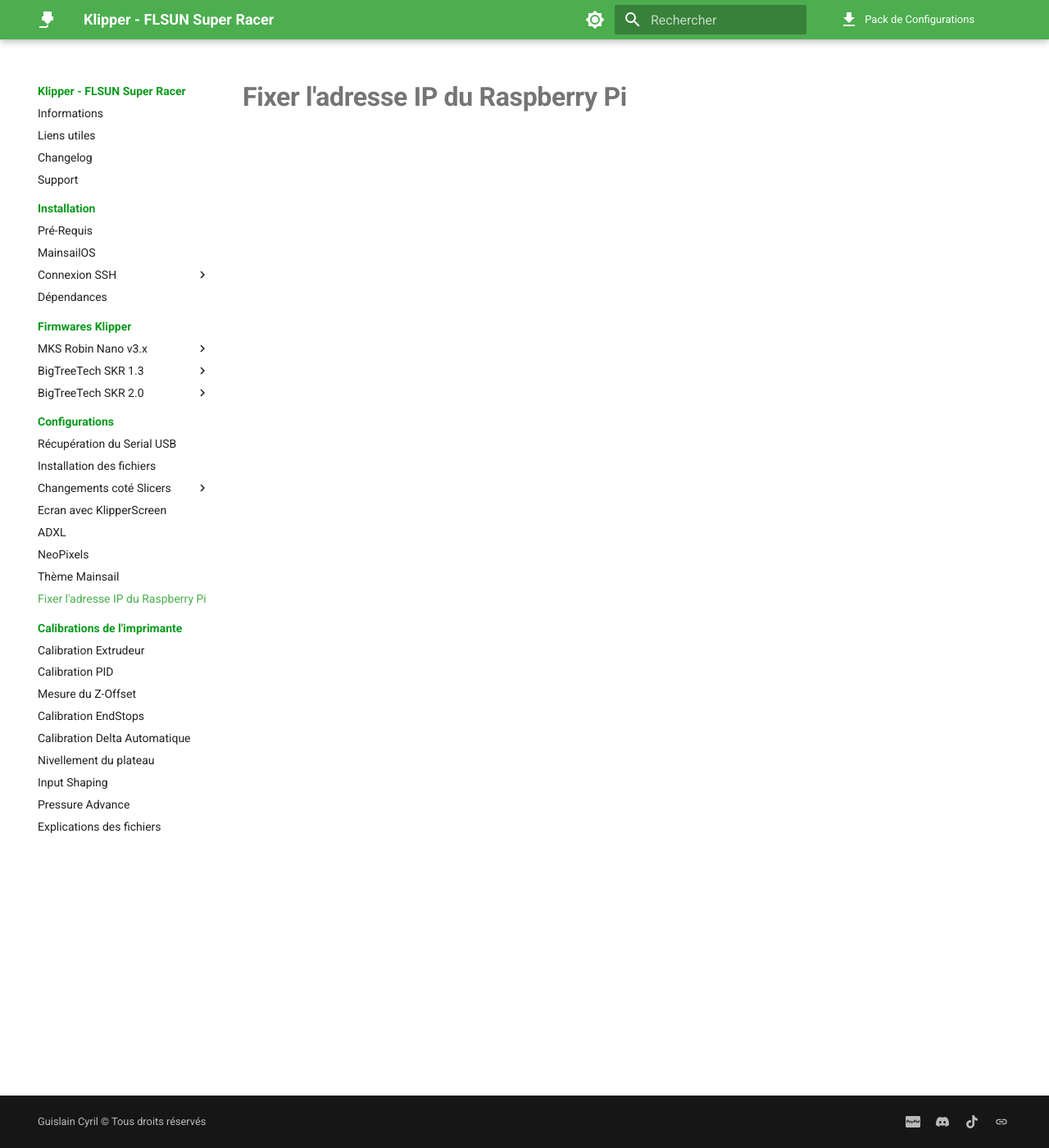
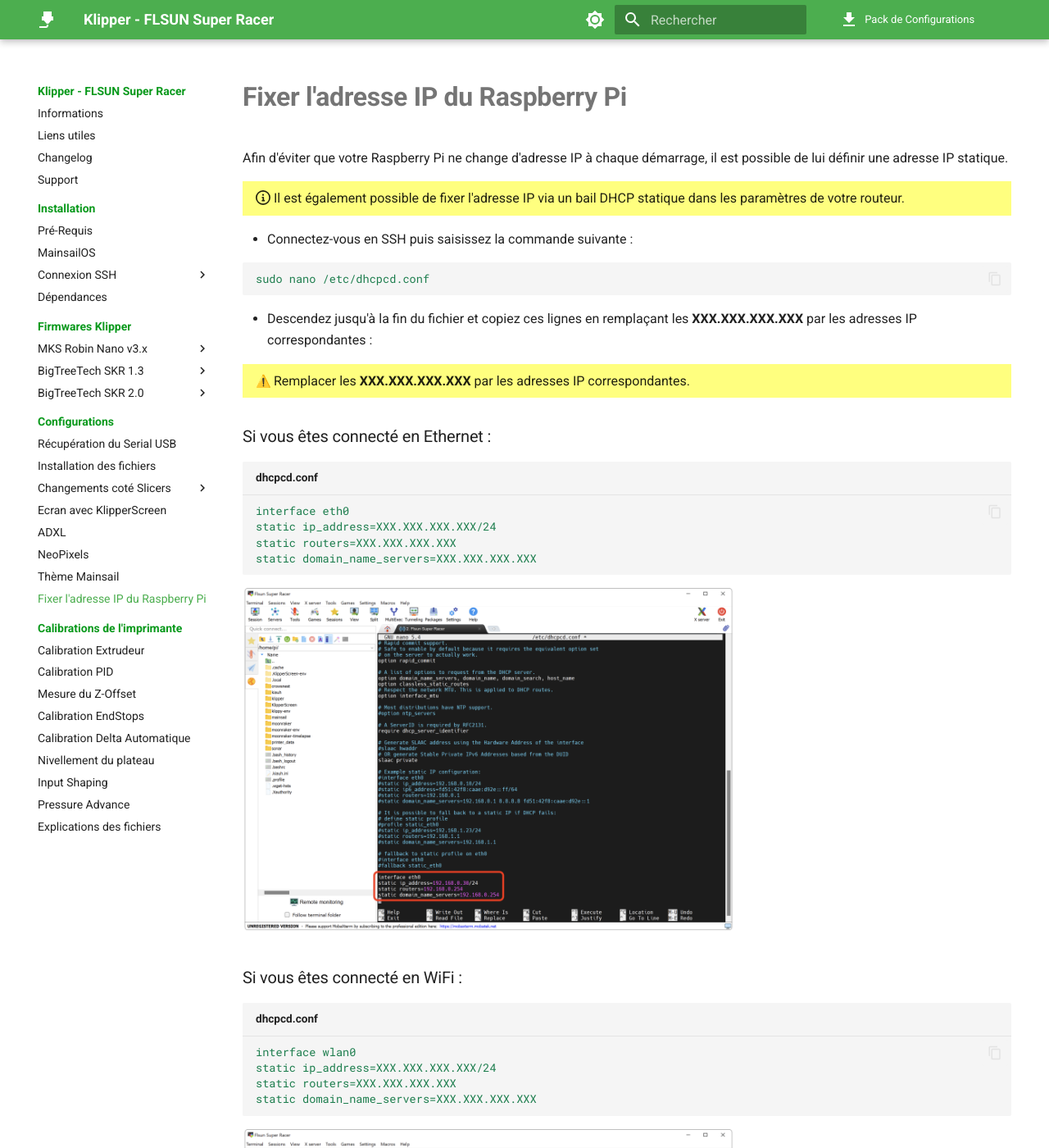
Before and after one commit to Guilouz/test, an MkDocs documentation site: the page built from docs/configurations/fixer-adresse-ip.md, in a window 1280 px wide and 1400 px high. Shown: the whole window at 82% size. Built offline with MkDocs 1.6.1 and Material for MkDocs 9.7.7, drawn with Linux system fonts in a browser that asks for light colours; emoji names are drawn with the system emoji font; comment, search, counter and statistics services are not loaded; some of the changed text lies outside the part shown.

Commit message:
Update fixer-adresse-ip.md

````diff
--- a/docs/configurations/fixer-adresse-ip.md
+++ b/docs/configurations/fixer-adresse-ip.md
@@ -4,3 +4,55 @@
 ---
 
 # Fixer l'adresse IP du Raspberry Pi
+
+Afin d'éviter que votre Raspberry Pi ne change d'adresse IP à chaque démarrage, il est possible de lui définir une adresse IP statique.
+
+{==
+
+:octicons-info-16: Il est également possible de fixer l'adresse IP via un bail DHCP statique dans les paramètres de votre routeur.
+
+==}
+
+- Connectez-vous en SSH puis saisissez la commande suivante :
+
+``` yaml
+sudo nano /etc/dhcpcd.conf
+```
+
+- Descendez jusqu'à la fin du fichier et copiez ces lignes en remplaçant les **XXX.XXX.XXX.XXX** par les adresses IP correspondantes :
+
+{==
+
+:warning: Remplacer les **XXX.XXX.XXX.XXX** par les adresses IP correspondantes.
+
+==}
+
+### Si vous êtes connecté en Ethernet :
+
+``` yaml title="dhcpcd.conf"
+interface eth0
+static ip_address=XXX.XXX.XXX.XXX/24
+static routers=XXX.XXX.XXX.XXX
+static domain_name_servers=XXX.XXX.XXX.XXX
+```
+
+![eth0](../assets/img/configurations/eth0.png){ width="600" }
+
+### Si vous êtes connecté en WiFi :
+
+``` yaml title="dhcpcd.conf"
+interface wlan0
+static ip_address=XXX.XXX.XXX.XXX/24
+static routers=XXX.XXX.XXX.XXX
+static domain_name_servers=XXX.XXX.XXX.XXX
+```
+
+![wlan0](../assets/img/configurations/wlan0.png){ width="600" }
+
+- Puis sur votre clavier appuyez sur les touches ++"Ctrl"++ + ++"X"++ pour quitter, ++"Y"++ pour sauvegarder et ++"Entrée"++ pour valider.
+
+- Saisissez ensuite la commande suivante pour redémarrer :
+
+``` yaml
+sudo reboot
+```
````
